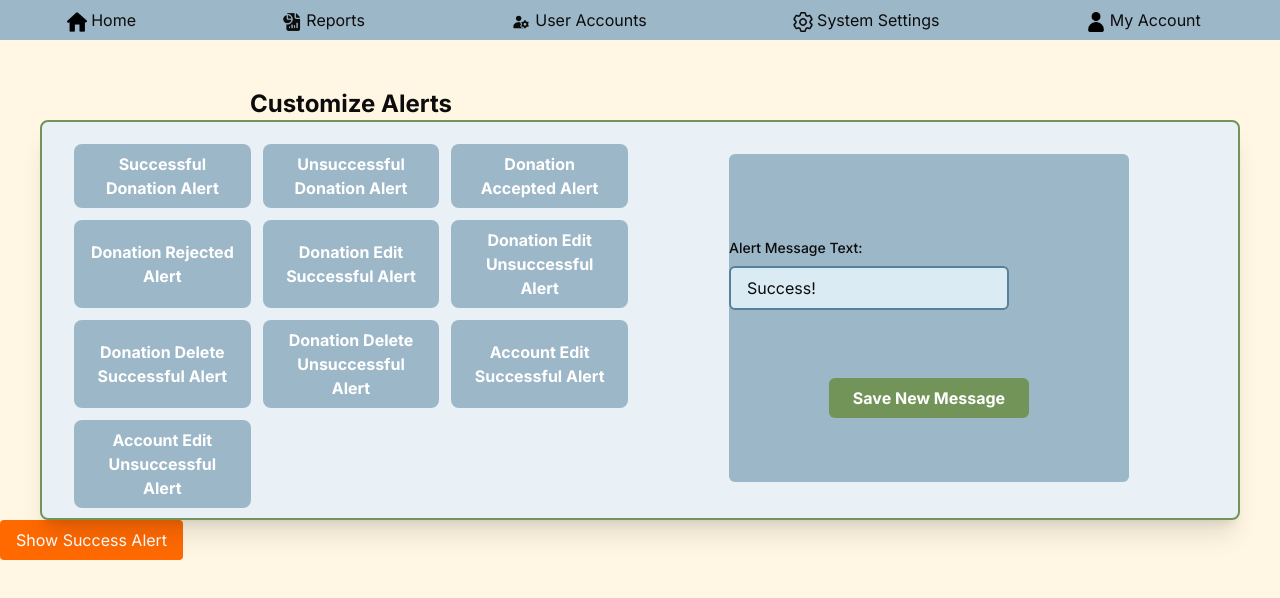
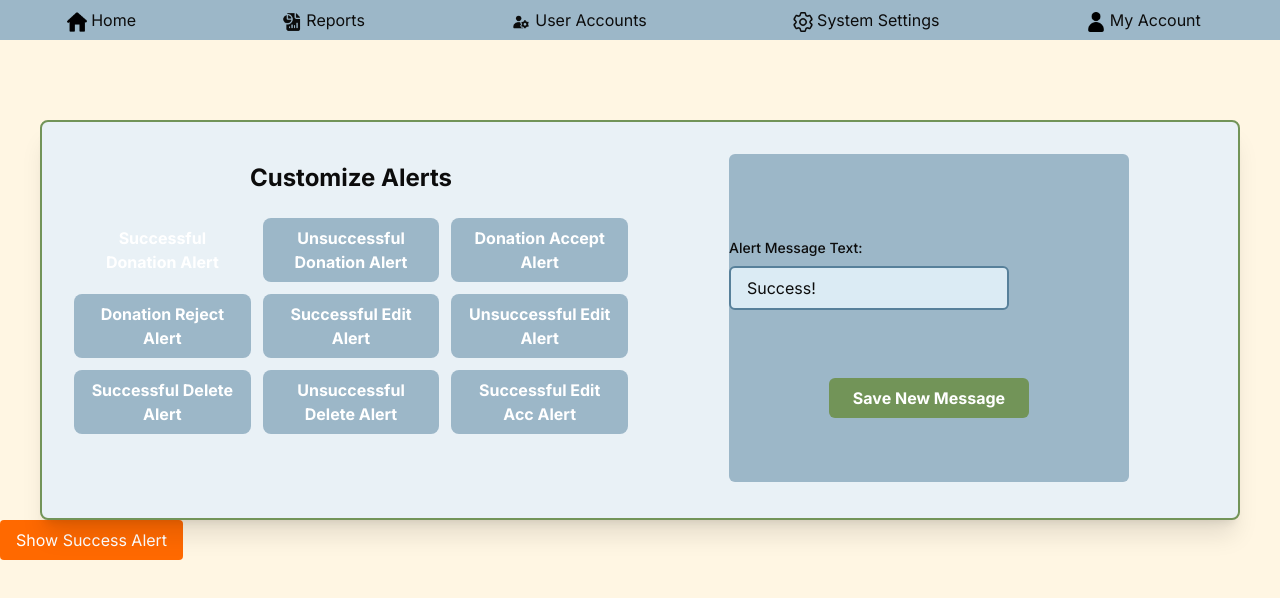
Before and after one commit to Kaytster/SoftwareEngineering-Project, a Next.js app: page /systemSettings/notifications in a window 1280 px wide. Shown: the top 598 px of the page. Built offline with nearby package versions, Linux system fonts and the light colour scheme.

Commit message:
Added backround colours

```diff
--- a/src/app/systemSettings/notifications/page.tsx
+++ b/src/app/systemSettings/notifications/page.tsx
@@ -14,24 +14,66 @@ const getTypeStyles = (type: AlertType, currentType: AlertType) => {
     const isSelected = type === currentType;
     let base = "px-4 py-2 font-bold transition duration-300 rounded-lg text-white bg-[var(--primary)]";
 
-    if (type === 'SuccessfulDonation') base += isSelected ? 'bg-green-600 shadow-lg' : 'bg-green-500 hover:bg-green-600';
-    if (type === 'UnsuccessfulDonation') base += isSelected ? 'bg-red-600 shadow-lg' : 'bg-red-500 hover:bg-red-600';
-    if (type === 'DonationAccept') base += isSelected ? 'bg-orange-600 shadow-lg' : 'bg-orange-500 hover:bg-orange-600';
-    if (type === 'DonationReject') base += isSelected ? 'bg-green-600 shadow-lg' : 'bg-green-500 hover:bg-green-600';
-    if (type === 'SuccessfulEdit') base += isSelected ? 'bg-red-600 shadow-lg' : 'bg-red-500 hover:bg-red-600';
-    if (type === 'UnsuccessfulEdit') base += isSelected ? 'bg-orange-600 shadow-lg' : 'bg-orange-500 hover:bg-orange-600';
-    if (type === 'SuccessfulDelete') base += isSelected ? 'bg-green-600 shadow-lg' : 'bg-green-500 hover:bg-green-600';
-    if (type === 'UnsuccessfulDelete') base += isSelected ? 'bg-red-600 shadow-lg' : 'bg-red-500 hover:bg-red-600';
-    if (type === 'SuccessfulEditAcc') base += isSelected ? 'bg-orange-600 shadow-lg' : 'bg-orange-500 hover:bg-orange-600';
-    if (type === 'UnsuccessfulEditAcc') base += isSelected ? 'bg-green-600 shadow-lg' : 'bg-green-500 hover:bg-green-600';
+    let colourClasses ='';
+    const successAlerts = ['SuccessfulDonation', 'DonationAccept', 'SuccessfulEdit',
+                          'SuccessfulDelete', 'SuccessfulEditAcc'];
+    const unsuccessfulAlerts = ['UnsuccessfulDonation', 'DonationReject', 'UnsuccessfulEdit',
+                                'UnsuccessfulDelete', 'UnsuccessfulEditAcc'];
 
-    return base;
+    if (isSelected) {
+        if (successAlerts.includes(type)) {
+            colourClasses = 'bg-green-500 hover:bg-green-600';
+    } else if (unsuccessfulAlerts.includes(type)) {
+        colourClasses = 'bg-red-500 hover:bg-red-600';
+    } else {
+        colourClasses = ' bg-[var(--primary)]';
+    }
+} else {
+    colourClasses = ' bg-[var(--primary)]';
+    if (successAlerts.includes(type)) {
+            // Light green on hover
+            colourClasses += ' hover:bg-green-400 hover:shadow-md';
+        } else if (unsuccessfulAlerts.includes(type)) {
+            // Light red on hover
+            colourClasses += ' hover:bg-red-400 hover:shadow-md';
+        } else {
+            colourClasses = ' bg-[var(--primary)]';
+        }
+
+}
+
+    return base + colourClasses;
+
+    // if (type === 'SuccessfulDonation') base += isSelected ? 'bg-green-600 shadow-lg' : 'bg-green-500 hover:bg-green-600';
+    // if (type === 'UnsuccessfulDonation') base += isSelected ? 'bg-red-600 shadow-lg' : 'bg-red-500 hover:bg-red-600';
+    // if (type === 'DonationAccept') base += isSelected ? 'bg-orange-600 shadow-lg' : 'bg-orange-500 hover:bg-orange-600';
+    // if (type === 'DonationReject') base += isSelected ? 'bg-green-600 shadow-lg' : 'bg-green-500 hover:bg-green-600';
+    // if (type === 'SuccessfulEdit') base += isSelected ? 'bg-red-600 shadow-lg' : 'bg-red-500 hover:bg-red-600';
+    // if (type === 'UnsuccessfulEdit') base += isSelected ? 'bg-orange-600 shadow-lg' : 'bg-orange-500 hover:bg-orange-600';
+    // if (type === 'SuccessfulDelete') base += isSelected ? 'bg-green-600 shadow-lg' : 'bg-green-500 hover:bg-green-600';
+    // if (type === 'UnsuccessfulDelete') base += isSelected ? 'bg-red-600 shadow-lg' : 'bg-red-500 hover:bg-red-600';
+    // if (type === 'SuccessfulEditAcc') base += isSelected ? 'bg-orange-600 shadow-lg' : 'bg-orange-500 hover:bg-orange-600';
+    // if (type === 'UnsuccessfulEditAcc') base += isSelected ? 'bg-green-600 shadow-lg' : 'bg-green-500 hover:bg-green-600';
+
+    //return base;
+}
+
+const formatAlertType = (type: AlertType) => {
+    // Converts 'SuccessfulDonation' to 'Successful Donation'
+    return type.replace(/([A-Z])/g, ' $1').trim();
 }
 
 export default function Notifications() {
     const {showAlert, getMessages, updateMessage} = useAlert();
     const [selectedType, setSelectedType] = useState<AlertType>('SuccessfulDonation');
     const [currentMessage, setCurrentMessage] = useState<string>('');
+
+    const allAlertTypes: AlertType[] = [
+        'SuccessfulDonation', 'UnsuccessfulDonation', 'DonationAccept',
+        'DonationReject', 'SuccessfulEdit', 'UnsuccessfulEdit',
+        'SuccessfulDelete', 'UnsuccessfulDelete', 'SuccessfulEditAcc',
+        'UnsuccessfulEditAcc' // The 10th type
+    ];
 
     useEffect(() => {
         const messages = getMessages();
@@ -62,16 +104,13 @@ export default function Notifications() {
                     </h2>
                     <div className='flex space-x-4 mb-8'>
                         <div className='grid grid-cols-3 gap-3 mb-3'>
-                            {['Successful Donation', 'Unsuccessful Donation', 'Donation Accepted',
-                            'Donation Rejected', 'Donation Edit Successful', 'Donation Edit Unsuccessful',
-                            'Donation Delete Successful', 'Donation Delete Unsuccessful', 'Account Edit Successful',
-                            'Account Edit Unsuccessful'
-                            ].map((type) => (
-                                <button className={getTypeStyles(type as AlertType, selectedType)}
-                                        key={type}
-                                        onClick={() => setSelectedType(type as AlertType)}
+                            {allAlertTypes.slice(0, 9).map((type) => (
+                                <button
+                                    className={getTypeStyles(type, selectedType)}
+                                    key={type}
+                                    onClick={() => setSelectedType(type)}
                                 >
-                                    {type} Alert
+                                    {formatAlertType(type)} Alert
                                 </button>
                             ))}
                         </div>
```
